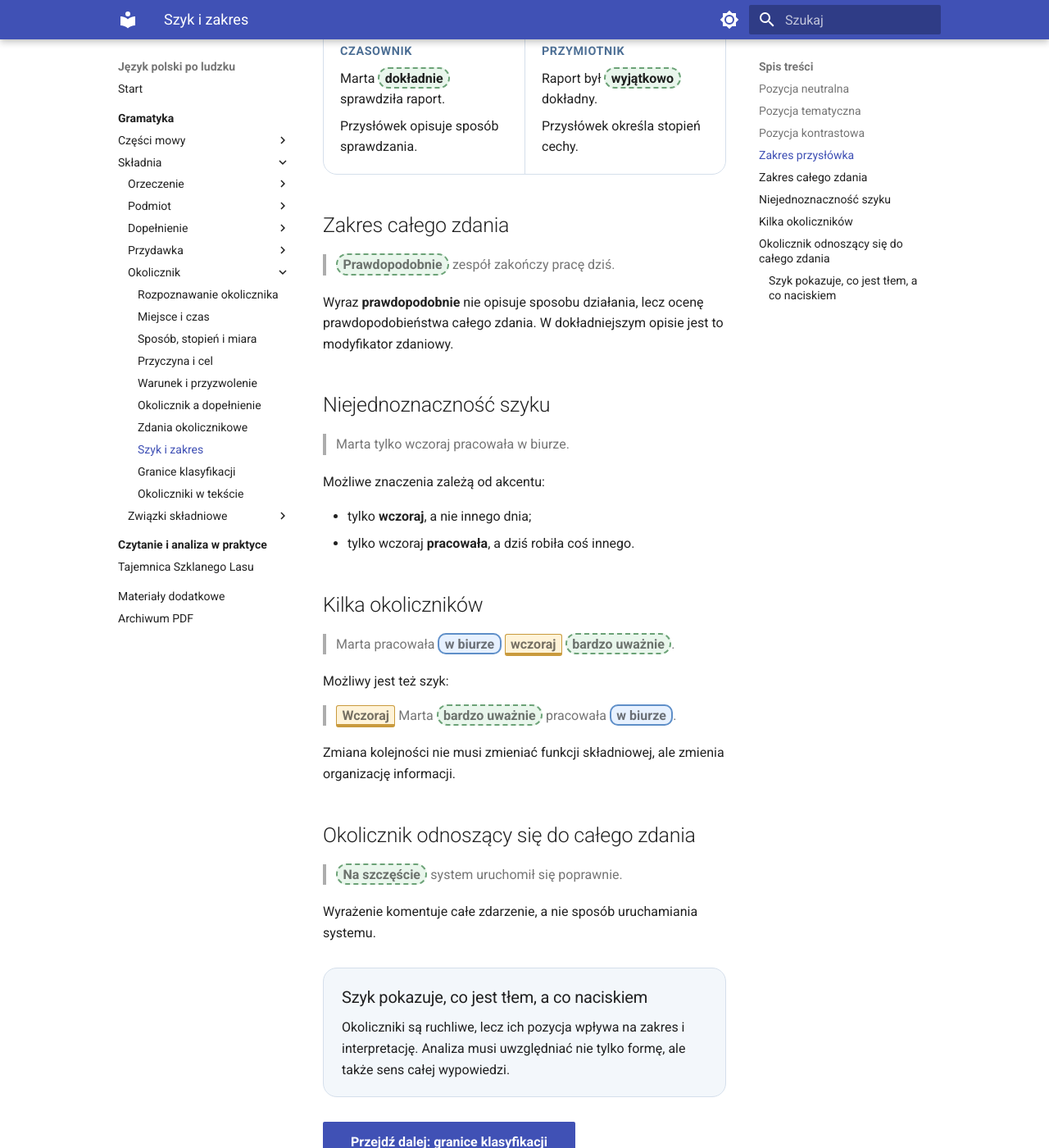
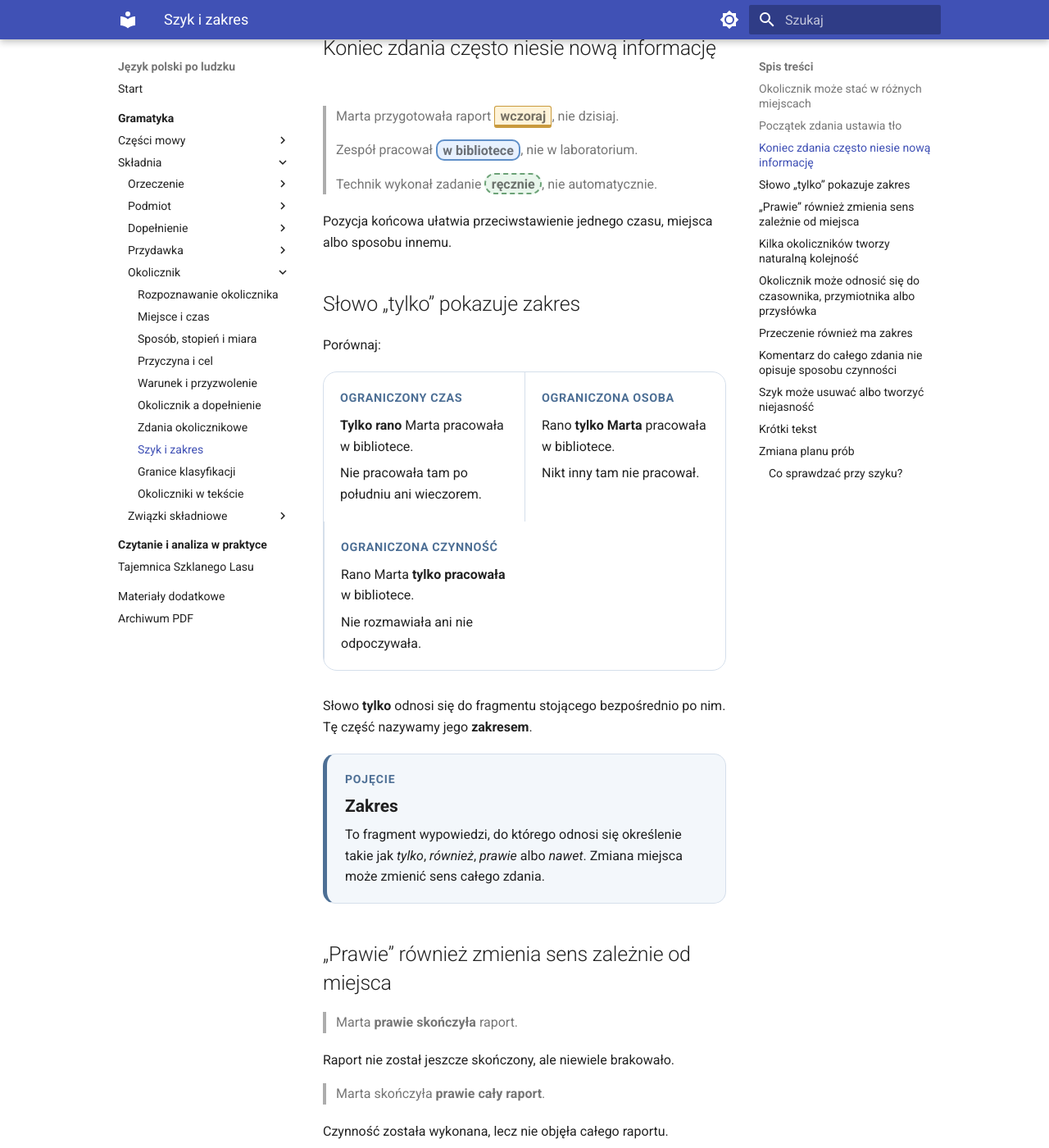
Before and after one commit to dchorazkiewicz/SP_JP, an MkDocs documentation site: the page built from docs/gramatyka/skladnia/okolicznik/szyk-i-zakres.md, in a window 1280 px wide and 1400 px high, scrolled down 926 px. Shown: the whole window at 82% size. Built offline with MkDocs 1.6.1 and Material for MkDocs 9.7.7, drawn with Linux system fonts in a browser that asks for light colours; some of the changed text lies outside the part shown.

Commit message:
Przebuduj lekcję o szyku i zakresie okolicznika

```diff
--- a/docs/gramatyka/skladnia/okolicznik/szyk-i-zakres.md
+++ b/docs/gramatyka/skladnia/okolicznik/szyk-i-zakres.md
@@ -2,69 +2,177 @@
 
 <div class="adverbial-lesson" markdown>
 
-<div class="adverbial-lead">
-Położenie okolicznika wpływa na nacisk informacyjny i na to, do którego fragmentu zdania się odnosi. Ten sam wyraz może obejmować pojedynczy składnik albo całe zdanie.
-</div>
+## Okolicznik może stać w różnych miejscach
 
-## Pozycja neutralna
+Porównaj:
 
 > Marta przygotowała raport <span class="adverbial-mark adverbial-mark--time">wczoraj</span>.
 
-Okolicznik stoi po głównej części zdania i przekazuje informację bez szczególnego nacisku.
-
-## Pozycja tematyczna
-
 > <span class="adverbial-mark adverbial-mark--time">Wczoraj</span> Marta przygotowała raport.
 
-Okolicznik otwiera zdanie i ustanawia ramę czasową dla całej wypowiedzi.
+> Marta <span class="adverbial-mark adverbial-mark--time">wczoraj</span> przygotowała raport.
 
-## Pozycja kontrastowa
+We wszystkich zdaniach **wczoraj** opisuje czas przygotowania raportu. Zmiana miejsca nie zmienia funkcji, ale zmienia organizację informacji:
+
+- na końcu czas jest nową informacją albo kontrastem;
+- na początku tworzy tło dla całego zdania;
+- w środku może mocniej łączyć się z orzeczeniem albo przeciwstawiać ten dzień innemu.
+
+## Początek zdania ustawia tło
+
+> <span class="adverbial-mark adverbial-mark--time">Rano</span> uczniowie rozpoczęli próbę.
+
+> <span class="adverbial-mark adverbial-mark--place">W sali gimnastycznej</span> ustawiono scenę.
+
+> <span class="adverbial-mark adverbial-mark--condition">Przy dobrej pogodzie</span> spotkanie odbędzie się na zewnątrz.
+
+Okolicznik na początku mówi odbiorcy, w jakich ramach ma rozumieć dalszą wiadomość. Najpierw podajemy czas, miejsce albo warunek, a potem opisujemy zdarzenie.
+
+## Koniec zdania często niesie nową informację
 
 > Marta przygotowała raport <span class="adverbial-mark adverbial-mark--time">wczoraj</span>, nie dzisiaj.
 
-Pozycja końcowa może wzmacniać kontrast.
+> Zespół pracował <span class="adverbial-mark adverbial-mark--place">w bibliotece</span>, nie w laboratorium.
 
-## Zakres przysłówka
+> Technik wykonał zadanie <span class="adverbial-mark adverbial-mark--manner">ręcznie</span>, nie automatycznie.
+
+Pozycja końcowa ułatwia przeciwstawienie jednego czasu, miejsca albo sposobu innemu.
+
+## Słowo „tylko” pokazuje zakres
+
+Porównaj:
 
 <div class="adverbial-comparison">
-  <div class="adverbial-comparison-item"><span class="adverbial-comparison-label">czasownik</span><p>Marta <span class="adverbial-mark adverbial-mark--manner">dokładnie</span> sprawdziła raport.</p><p>Przysłówek opisuje sposób sprawdzania.</p></div>
-  <div class="adverbial-comparison-item"><span class="adverbial-comparison-label">przymiotnik</span><p>Raport był <span class="adverbial-mark adverbial-mark--manner">wyjątkowo</span> dokładny.</p><p>Przysłówek określa stopień cechy.</p></div>
+  <div class="adverbial-comparison-item"><span class="adverbial-comparison-label">ograniczony czas</span><p><strong>Tylko rano</strong> Marta pracowała w bibliotece.</p><p>Nie pracowała tam po południu ani wieczorem.</p></div>
+  <div class="adverbial-comparison-item"><span class="adverbial-comparison-label">ograniczona osoba</span><p>Rano <strong>tylko Marta</strong> pracowała w bibliotece.</p><p>Nikt inny tam nie pracował.</p></div>
+  <div class="adverbial-comparison-item"><span class="adverbial-comparison-label">ograniczona czynność</span><p>Rano Marta <strong>tylko pracowała</strong> w bibliotece.</p><p>Nie rozmawiała ani nie odpoczywała.</p></div>
 </div>
 
-## Zakres całego zdania
+Słowo **tylko** odnosi się do fragmentu stojącego bezpośrednio po nim. Tę część nazywamy jego **zakresem**.
 
-> <span class="adverbial-mark adverbial-mark--manner">Prawdopodobnie</span> zespół zakończy pracę dziś.
+<div class="adverbial-concept">
+  <span class="adverbial-concept__label">Pojęcie</span>
+  <strong>Zakres</strong>
+  <p>To fragment wypowiedzi, do którego odnosi się określenie takie jak <em>tylko</em>, <em>również</em>, <em>prawie</em> albo <em>nawet</em>. Zmiana miejsca może zmienić sens całego zdania.</p>
+</div>
 
-Wyraz **prawdopodobnie** nie opisuje sposobu działania, lecz ocenę prawdopodobieństwa całego zdania. W dokładniejszym opisie jest to modyfikator zdaniowy.
+## „Prawie” również zmienia sens zależnie od miejsca
 
-## Niejednoznaczność szyku
+> Marta <strong>prawie skończyła</strong> raport.
+
+Raport nie został jeszcze skończony, ale niewiele brakowało.
+
+> Marta skończyła <strong>prawie cały raport</strong>.
+
+Czynność została wykonana, lecz nie objęła całego raportu.
+
+> Marta skończyła raport <strong>prawie wczoraj</strong>.
+
+To zdanie brzmi nienaturalnie. Pokazuje, że nie każde przestawienie jest możliwe bez zmiany budowy lub stylu.
+
+## Kilka okoliczników tworzy naturalną kolejność
+
+> Marta pracowała <span class="adverbial-mark adverbial-mark--place">w biurze</span> <span class="adverbial-mark adverbial-mark--time">wczoraj</span> <span class="adverbial-mark adverbial-mark--manner">bardzo uważnie</span>.
+
+Możemy też powiedzieć:
+
+> <span class="adverbial-mark adverbial-mark--time">Wczoraj</span> Marta <span class="adverbial-mark adverbial-mark--manner">bardzo uważnie</span> pracowała <span class="adverbial-mark adverbial-mark--place">w biurze</span>.
+
+Pierwszy szyk brzmi jak dopowiadanie kolejnych informacji. Drugi najpierw ustawia czas, potem podkreśla sposób, a miejsce zostawia na koniec.
+
+Nie istnieje jeden obowiązkowy porządek wszystkich okoliczników. Ważne są czytelność, nacisk i naturalność wypowiedzi.
+
+## Okolicznik może odnosić się do czasownika, przymiotnika albo przysłówka
+
+<div class="adverbial-series">
+  <div class="adverbial-row"><span class="adverbial-badge">czynność</span><p>Marta <span class="adverbial-mark adverbial-mark--manner">dokładnie</span> sprawdziła raport.</p><span class="adverbial-note">jak sprawdziła?</span></div>
+  <div class="adverbial-row"><span class="adverbial-badge">cecha</span><p>Raport był <span class="adverbial-mark adverbial-mark--manner">wyjątkowo</span> dokładny.</p><span class="adverbial-note">jak bardzo dokładny?</span></div>
+  <div class="adverbial-row"><span class="adverbial-badge">sposób</span><p>Marta pracowała <span class="adverbial-mark adverbial-mark--manner">bardzo</span> spokojnie.</p><span class="adverbial-note">jak bardzo spokojnie?</span></div>
+</div>
+
+Zakres okolicznika stopnia może być mniejszy niż całe orzeczenie. Wyraz **bardzo** nie opisuje bezpośrednio pracy, lecz nasila sposób **spokojnie**.
+
+## Przeczenie również ma zakres
+
+Porównaj:
+
+> Marta **nie pracowała w bibliotece**.
+
+Najbardziej naturalnie rozumiemy, że zaprzeczamy całej czynności pracy w bibliotece.
+
+> Marta pracowała **nie w bibliotece, lecz w domu**.
+
+Tutaj praca rzeczywiście się odbywała. Przeczenie dotyczy tylko miejsca.
+
+> Marta pracowała w bibliotece **nie wczoraj, lecz dziś**.
+
+Tutaj przeczenie dotyczy czasu.
+
+Szyk i kontrast pokazują, który fragment jest zaprzeczany.
+
+## Komentarz do całego zdania nie opisuje sposobu czynności
+
+> <span class="adverbial-mark adverbial-mark--manner">Szczęśliwie</span> zakończyli wyprawę.
+
+Wyraz **szczęśliwie** może znaczyć, że zakończenie przebiegło pomyślnie.
+
+> **Na szczęście** zakończyli wyprawę.
+
+Wyrażenie **na szczęście** pokazuje ocenę mówiącego wobec całego zdarzenia. Nie odpowiada zwyczajnie na pytanie „jak zakończyli?”.
+
+Podobnie:
+
+> **Prawdopodobnie** zespół zakończy pracę dziś.
+
+Wyraz **prawdopodobnie** ocenia prawdziwość całej informacji. W dokładniejszym opisie jest **komentarzem zdaniowym** albo **modyfikatorem całego zdania**, a nie typowym okolicznikiem sposobu.
+
+<div class="adverbial-checkpoint">
+  <div class="adverbial-checkpoint__title">Nie każdy przysłówek na początku jest okolicznikiem</div>
+  <p>Sprawdź, czy wyraz opisuje przebieg sytuacji, czy raczej pokazuje ocenę, pewność albo stosunek mówiącego do całej wypowiedzi.</p>
+</div>
+
+## Szyk może usuwać albo tworzyć niejasność
 
 > Marta tylko wczoraj pracowała w biurze.
 
-Możliwe znaczenia zależą od akcentu:
+Bez akcentu zdanie może być odczytane niejednoznacznie: czy ograniczamy czas, czy całą czynność?
 
-- tylko **wczoraj**, a nie innego dnia;
-- tylko wczoraj **pracowała**, a dziś robiła coś innego.
+Czytelniej:
 
-## Kilka okoliczników
+> Marta pracowała w biurze tylko wczoraj.
 
-> Marta pracowała <span class="adverbial-mark adverbial-mark--place">w biurze</span> <span class="adverbial-mark adverbial-mark--time">wczoraj</span> <span class="adverbial-mark adverbial-mark--manner">bardzo uważnie</span>.
+albo:
 
-Możliwy jest też szyk:
+> Tylko wczoraj Marta pracowała w biurze.
 
-> <span class="adverbial-mark adverbial-mark--time">Wczoraj</span> Marta <span class="adverbial-mark adverbial-mark--manner">bardzo uważnie</span> pracowała <span class="adverbial-mark adverbial-mark--place">w biurze</span>.
+Dobre pisanie polega nie tylko na poprawności gramatycznej, lecz także na takim ustawieniu wyrazów, aby czytelnik nie musiał zgadywać zakresu.
 
-Zmiana kolejności nie musi zmieniać funkcji składniowej, ale zmienia organizację informacji.
+## Krótki tekst
 
-## Okolicznik odnoszący się do całego zdania
+<div class="adverbial-reading">
+  <div class="adverbial-reading-header"><h2>Zmiana planu prób</h2></div>
+  <div class="adverbial-reading-text" markdown>
 
-> <span class="adverbial-mark adverbial-mark--manner">Na szczęście</span> system uruchomił się poprawnie.
+<span class="adverbial-mark adverbial-mark--time">Rano</span> tylko Marta <span class="adverbial-predicate">pracowała</span> <span class="adverbial-mark adverbial-mark--place">w sali</span>. Po południu zespół <span class="adverbial-predicate">spotkał się</span> tam <span class="adverbial-mark adverbial-mark--purpose">na próbę</span>. Uczniowie <span class="adverbial-predicate">ustawili</span> sprzęt <span class="adverbial-mark adverbial-mark--manner">bardzo szybko</span>, ale projektor <span class="adverbial-predicate">uruchomiono</span> <strong>nie od razu, lecz po kilku minutach</strong>. <strong>Na szczęście</strong> próba <span class="adverbial-predicate">zakończyła się</span> pomyślnie.
 
-Wyrażenie komentuje całe zdarzenie, a nie sposób uruchamiania systemu.
+  </div>
+</div>
+
+<div class="adverbial-reading__commentary" markdown>
+<strong>Co pokazuje tekst?</strong>
+
+Pozycja **rano** ustawia czas dla pierwszej informacji, a **tylko Marta** ogranicza liczbę osób. **Bardzo** odnosi się do sposobu **szybko**. Konstrukcja **nie od razu, lecz po kilku minutach** przeciwstawia dwa czasy. **Na szczęście** komentuje całe zakończenie próby.
+</div>
 
 <div class="adverbial-summary">
-<h3>Szyk pokazuje, co jest tłem, a co naciskiem</h3>
-Okoliczniki są ruchliwe, lecz ich pozycja wpływa na zakres i interpretację. Analiza musi uwzględniać nie tylko formę, ale także sens całej wypowiedzi.
+<h3>Co sprawdzać przy szyku?</h3>
+<ul>
+  <li>Pozycja okolicznika wpływa na tło, nacisk i kontrast.</li>
+  <li>Wyrazy takie jak <em>tylko</em>, <em>prawie</em> i <em>nie</em> mają określony zakres.</li>
+  <li>Okolicznik stopnia może odnosić się do przymiotnika albo innego przysłówka.</li>
+  <li>Komentarz do całego zdania nie jest zwykłym opisem sposobu.</li>
+  <li>Wybieraj szyk, który usuwa niepotrzebną niejasność.</li>
+</ul>
 </div>
 
 [Przejdź dalej: granice klasyfikacji](../granice-klasyfikacji/){ .md-button .md-button--primary }
```
